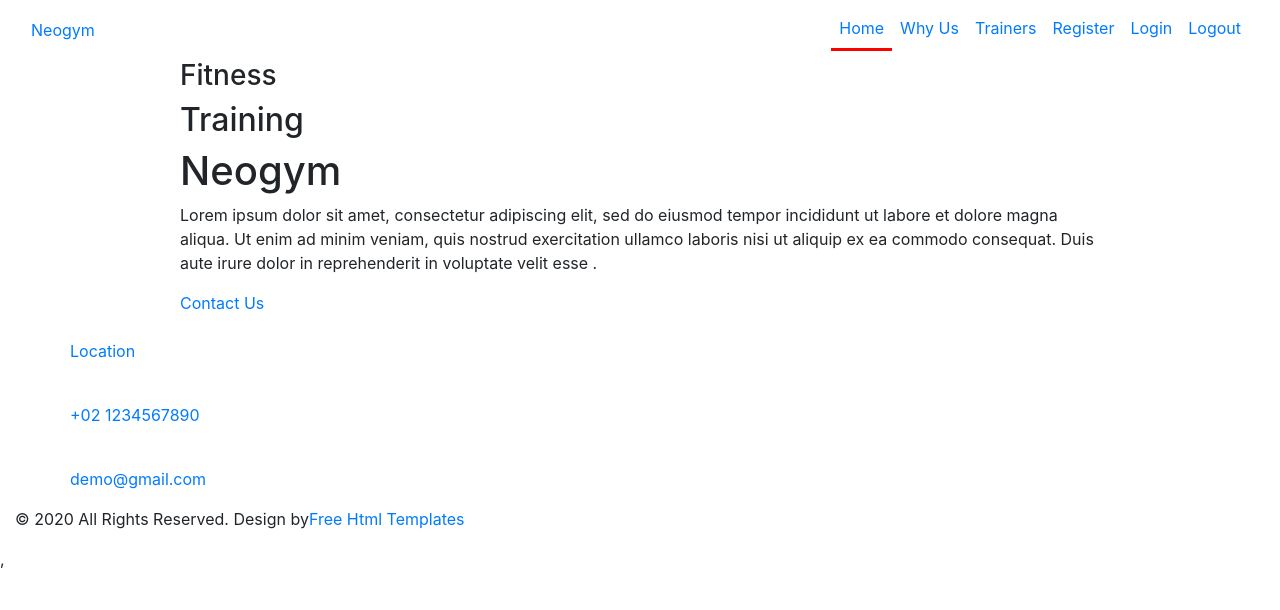
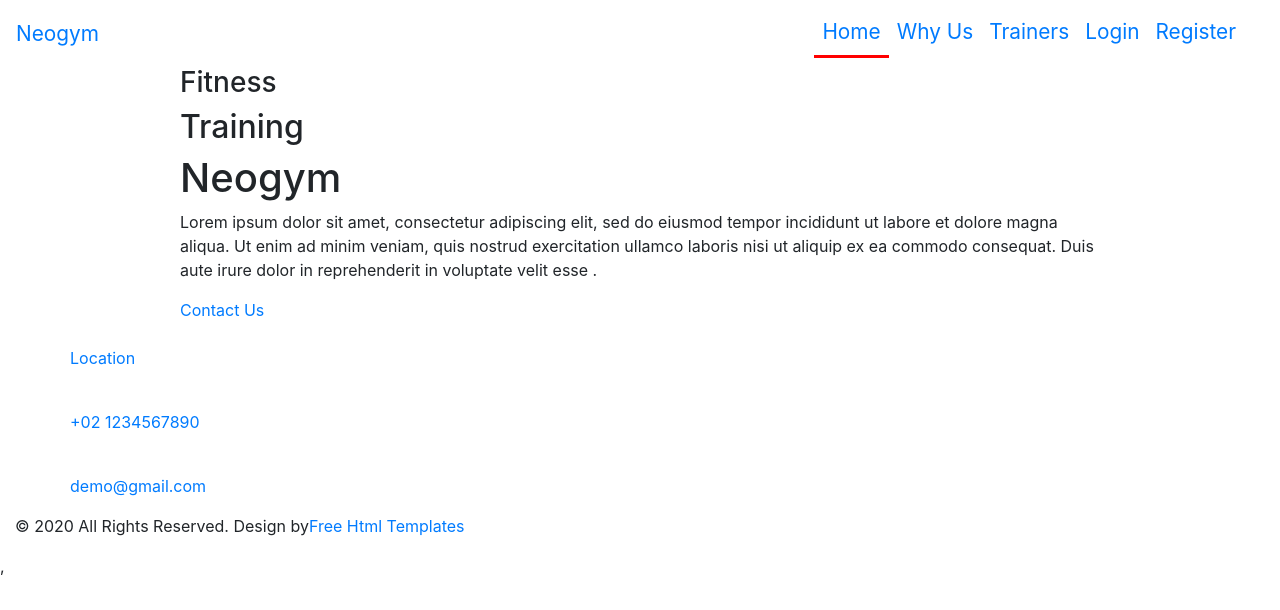
Before and after one commit to AndreyZarev/react-exam, a React (Vite) app in the folder client/vite-project/: page / in a window 1280 px wide. Shown: the top 610 px of the page. Built offline with nearby package versions, Linux system fonts and the light colour scheme.

Commit message:
Update Header.jsx

```diff
--- a/client/vite-project/src/components/header/Header.jsx
+++ b/client/vite-project/src/components/header/Header.jsx
@@ -1,58 +1,33 @@
 
 import { NavLink, Link } from "react-router-dom"
-const baseUrl = "http://localhost:3030/jsonstore"
+import { useContext } from "react"
+
+import { AuthContext } from "../contexts/Auth-context"
+import "./header.css"
+
+
+
+
+
+
 
 export default function Header() {
-
+    const { isAuthenticated } = useContext(AuthContext)
     return (
         <>
 
-            <meta charSet="utf-8" />
-            <meta httpEquiv="X-UA-Compatible" content="IE=edge" />
-            <meta
-                name="viewport"
-                content="width=device-width, initial-scale=1, shrink-to-fit=no"
-            />
-            <meta name="keywords" content="" />
-            <meta name="description" content="" />
-            <meta name="author" content="" />
-            <title>Neogym</title>
-            <link
-                rel="stylesheet"
-                type="text/css"
-                href="https://cdnjs.cloudflare.com/ajax/libs/OwlCarousel2/2.3.4/assets/owl.carousel.min.css"
-            />
-            <link
-                href="https://fonts.googleapis.com/css?family=Poppins:400,600,700&display=swap"
-                rel="stylesheet"
-            />
-
 
             <header>
-                <div className="hero_area">
-                    <header className="header_section">
-                        <div className="container-fluid">
                 <nav className="navbar navbar-expand-lg custom_nav-container ">
-                                <Link to="/">
+                    <Link className="link" to="/">
                         <span>Neogym</span>
                     </Link>
-                                <button
-                                    className="navbar-toggler"
-                                    type="button"
-                                    data-toggle="collapse"
-                                    data-target="#navbarSupportedContent"
-                                    aria-controls="navbarSupportedContent"
-                                    aria-expanded="false"
-                                    aria-label="Toggle navigation"
-                                >
-                                    <span className="navbar-toggler-icon"></span>
-                                </button>
-                                <div className="collapse navbar-collapse" id="navbarSupportedContent">
-                                    <div className="d-flex ml-auto flex-column flex-lg-row align-items-center">
+
+                    <div className="navigation">
                         <ul className="navbar-nav  ">
-                                            <li className="nav-item active">
+                            <li className="nav-item home">
 
-                                                <NavLink className="nav-link"
+                                <NavLink className="nav-link "
                                     style={
                                         ({ isActive }) => isActive ? { "borderBottom": "solid red 3px" } : {}
                                     }
@@ -60,7 +35,7 @@ export default function Header() {
                                     Home
                                 </NavLink>
                             </li>
-                                            <li className="nav-item ">
+                            <li className="nav-item why-us">
                                 <NavLink className="nav-link"
                                     style={
                                         ({ isActive }) => isActive ? { "borderBottom": "solid red 3px" } : {}
@@ -69,7 +44,7 @@ export default function Header() {
                                     Why Us
                                 </NavLink>
                             </li>
-                                            <li className="nav-item">
+                            <li className="nav-item trainers" >
                                 <NavLink className="nav-link"
                                     style={
                                         ({ isActive }) => isActive ? { "borderBottom": "solid red 3px" } : {}
@@ -78,7 +53,42 @@ export default function Header() {
                                     Trainers
                                 </NavLink>
                             </li>
-                                            <li className="nav-item">
+                            {isAuthenticated
+                                ? (
+                                    <>
+                                        <li className="nav-item create">
+                                            <NavLink className="nav-link"
+                                                style={
+                                                    ({ isActive }) => isActive ? { "borderBottom": "solid red 3px" } : {}
+                                                }
+                                                to="/create-offer">
+                                                Create Offer
+                                            </NavLink>
+                                        </li>
+                                        <li className="nav-item logout">
+                                            <Link className="nav-link"
+
+                                                to="/logout">
+                                                Logout
+                                            </Link>
+                                        </li>
+
+
+
+                                    </>
+                                )
+                                : (
+                                    <>
+                                        <li className="nav-item login">
+                                            <NavLink className="nav-link"
+                                                style={
+                                                    ({ isActive }) => isActive ? { "borderBottom": "solid red 3px" } : {}
+                                                }
+                                                to="/login">
+                                                Login
+                                            </NavLink>
+                                        </li>
+                                        <li className="nav-item register">
                                             <NavLink className="nav-link"
                                                 style={
                                                     ({ isActive }) => isActive ? { "borderBottom": "solid red 3px" } : {}
@@ -87,33 +97,20 @@ export default function Header() {
                                                 Register
                                             </NavLink>
                                         </li>
-                                            <li className="nav-item">
-                                                <NavLink className="nav-link"
-                                                    style={
-                                                        ({ isActive }) => isActive ? { "borderBottom": "solid red 3px" } : {}
+                                    </>
+                                )
                             }
-                                                    to="/login">
-                                                    Login
-                                                </NavLink>
-                                            </li>
-                                            <li className="nav-item">
-                                                <Link className="nav-link"
 
-                                                    to="/logout">
-                                                    Logout
-                                                </Link>
-                                            </li>
+
+
                         </ul>
 
                     </div>
-                                </div>
                 </nav>
-                        </div>
+
+
+
             </header>
-
-                </div>
-            </header>
-
         </>
 
 
```
Lines whose indentation alone changed are shown as unchanged.
